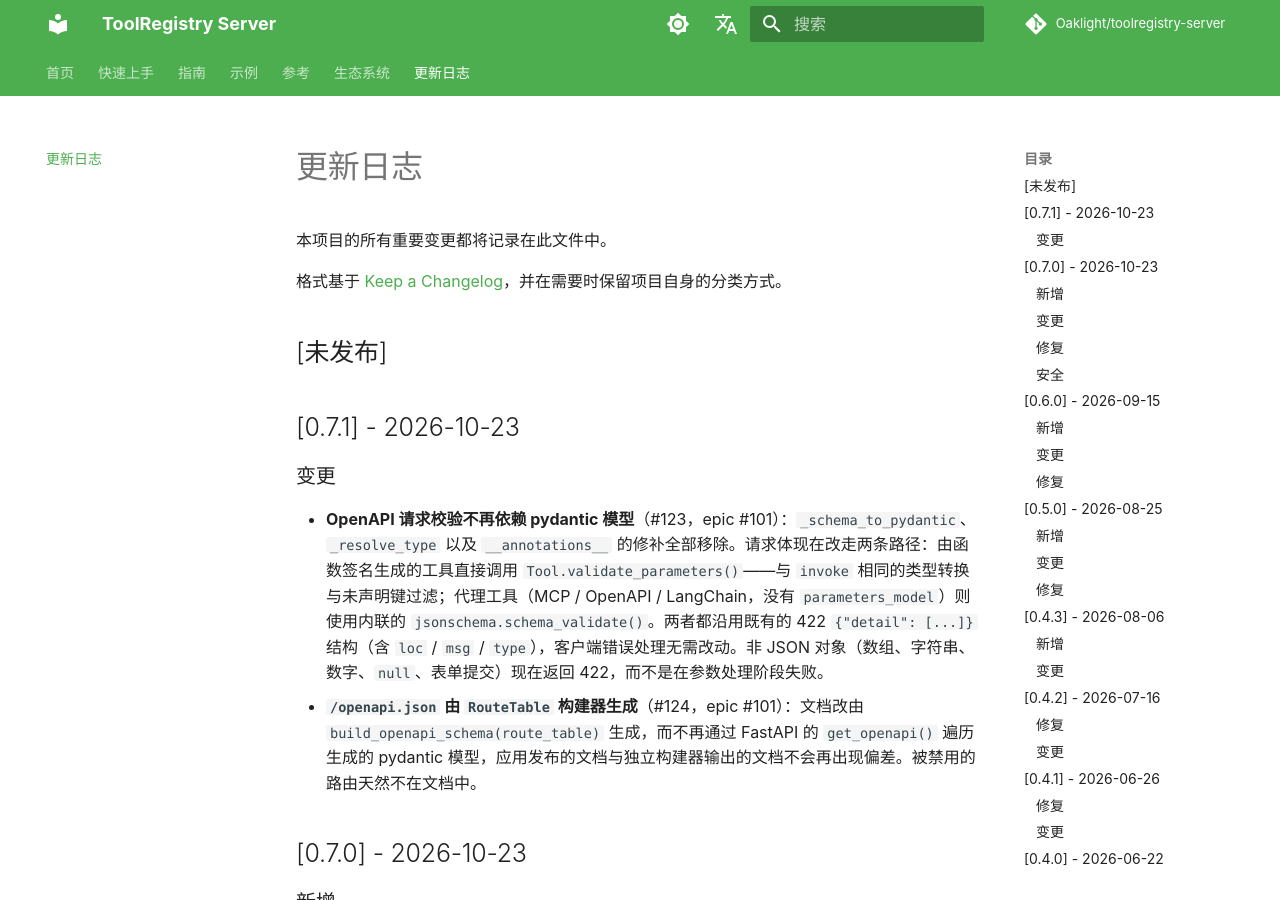
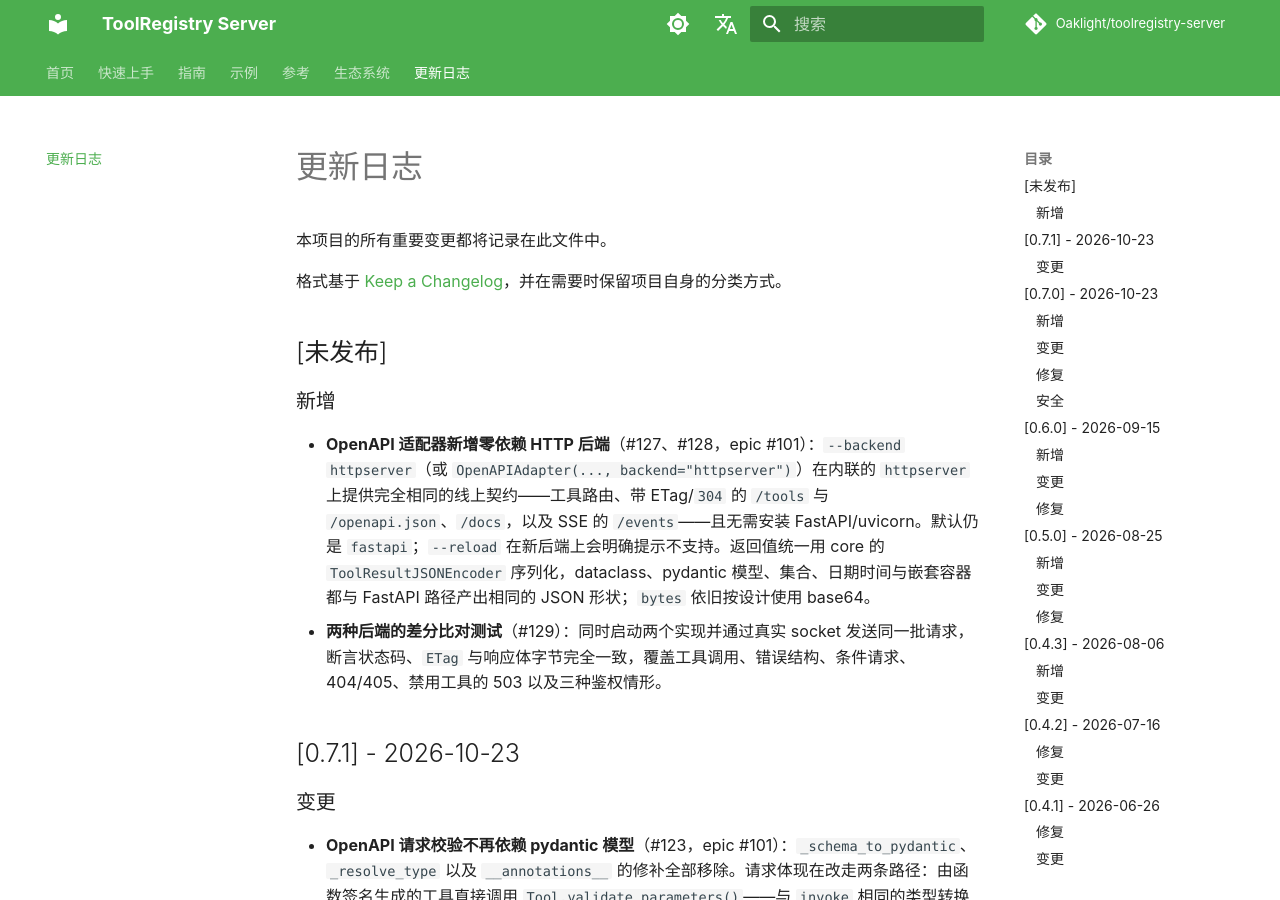
Before and after one commit to Oaklight/toolregistry-server, an MkDocs documentation site: the page built from docs/changelog.md, in a window 1280 px wide and 900 px high. Built offline with MkDocs 1.6.1 and Material for MkDocs 9.7.7, drawn with Linux system fonts in a browser that asks for light colours; some web fonts are replaced; comment, search, counter and statistics services are not loaded.

Commit message:
docs(changelog): 记录 httpserver 后端与差分测试

```diff
--- a/docs/changelog.md
+++ b/docs/changelog.md
@@ -5,6 +5,11 @@
 格式基于 [Keep a Changelog](https://keepachangelog.com/zh-CN/1.1.0/)，并在需要时保留项目自身的分类方式。
 
 ## [未发布]
+
+### 新增
+
+- **OpenAPI 适配器新增零依赖 HTTP 后端**（#127、#128，epic #101）：`--backend httpserver`（或 `OpenAPIAdapter(..., backend="httpserver")`）在内联的 `httpserver` 上提供完全相同的线上契约——工具路由、带 ETag/`304` 的 `/tools` 与 `/openapi.json`、`/docs`，以及 SSE 的 `/events`——且无需安装 FastAPI/uvicorn。默认仍是 `fastapi`；`--reload` 在新后端上会明确提示不支持。返回值统一用 core 的 `ToolResultJSONEncoder` 序列化，dataclass、pydantic 模型、集合、日期时间与嵌套容器都与 FastAPI 路径产出相同的 JSON 形状；`bytes` 依旧按设计使用 base64。
+- **两种后端的差分比对测试**（#129）：同时启动两个实现并通过真实 socket 发送同一批请求，断言状态码、`ETag` 与响应体字节完全一致，覆盖工具调用、错误结构、条件请求、404/405、禁用工具的 503 以及三种鉴权情形。
 
 ## [0.7.1] - 2026-10-23
 
```
